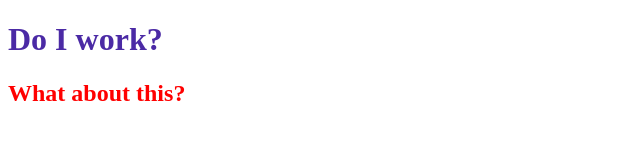
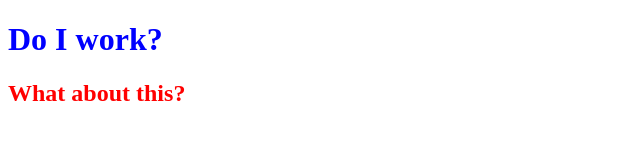
Before and after one commit to alanjiang81/Daniel_Scott, a plain HTML site: page DS_Project_1/index.html in a window 1280 px wide. Shown: the whole page, without its empty margins (0-640 px from the left). Drawn offline with Linux system fonts and the light colour scheme.

Commit message:
color blue

```diff
--- a/DS_Project_1/style.css
+++ b/DS_Project_1/style.css
@@ -1,5 +1,5 @@
 h1 {
-    color: rgb(75, 42, 165);
+    color: blue;
 }
 
 h2 {
```
